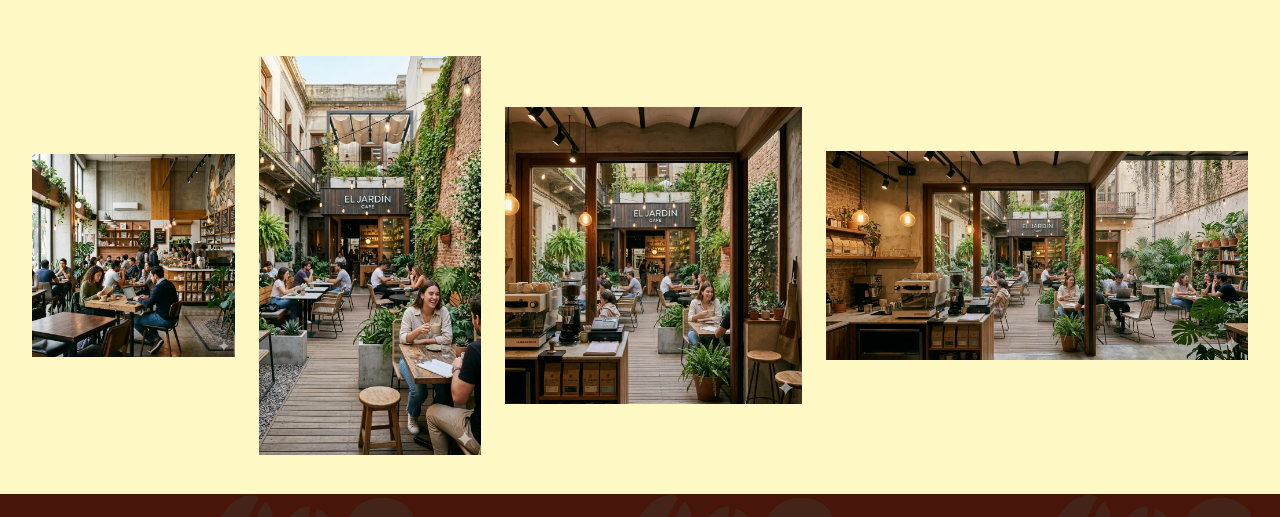
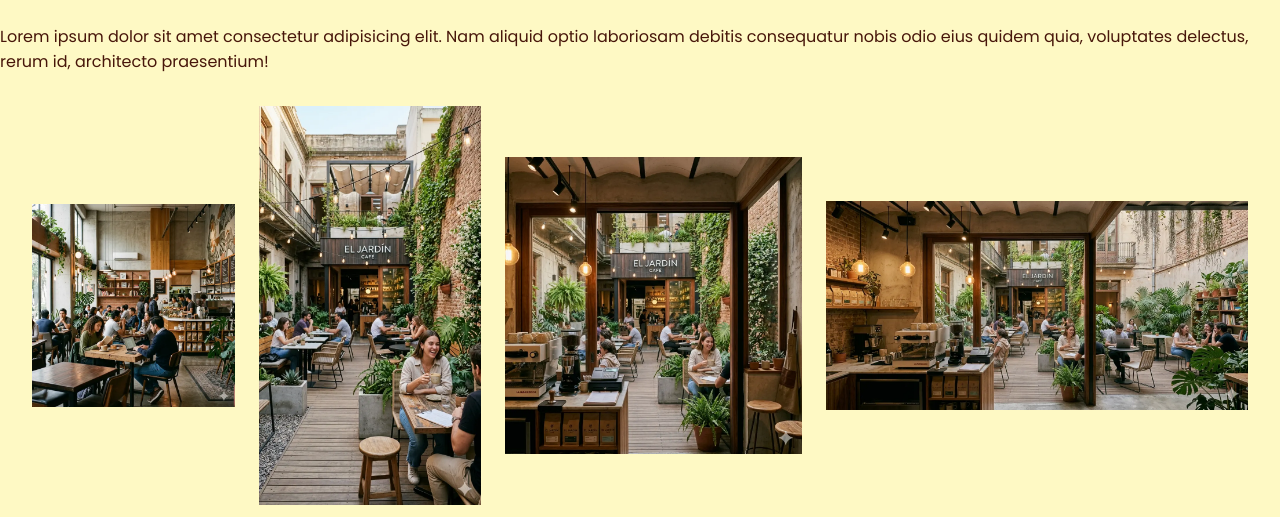
Before and after one commit to LeticiaAloia/mi-proyecto, a plain HTML site: page pages/galeria.html in a window 1280 px wide. Shown: the part 203-720 px from the top of the page. Drawn offline with Linux system fonts and the light colour scheme; a web font is replaced by a local one.

Commit message:
Agrego textos en galeria en pruebas

```diff
--- a/pages/galeria.html
+++ b/pages/galeria.html
@@ -30,6 +30,7 @@
     <main>
         <div>
             <h1>Nuestro espacio</h1>
+            <p>Lorem ipsum dolor sit amet consectetur adipisicing elit. Nam aliquid optio laboriosam debitis consequatur nobis odio eius quidem quia, voluptates delectus, rerum id, architecto praesentium!</p>
         </div>
 
         <section class="contenedor-galeria">
```
